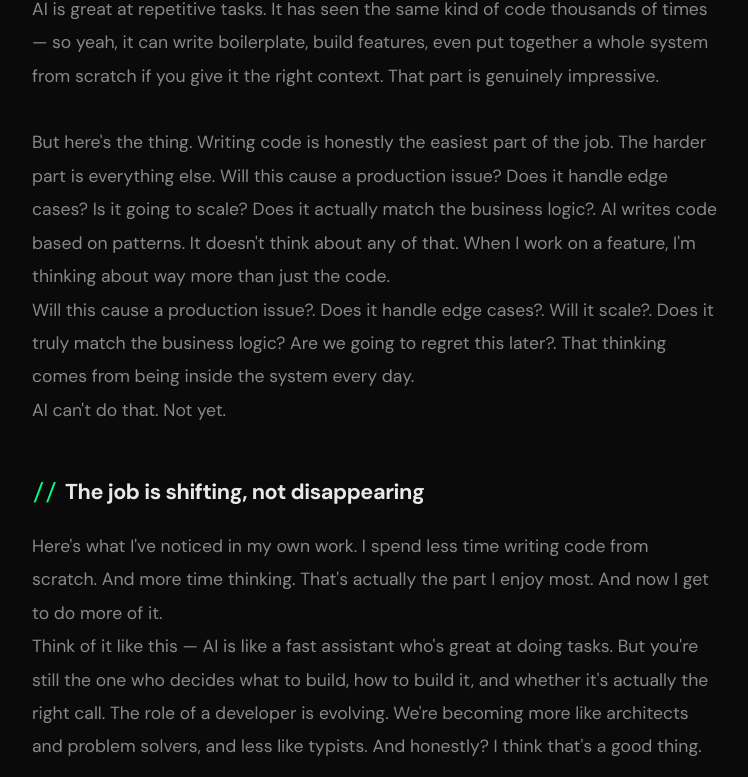
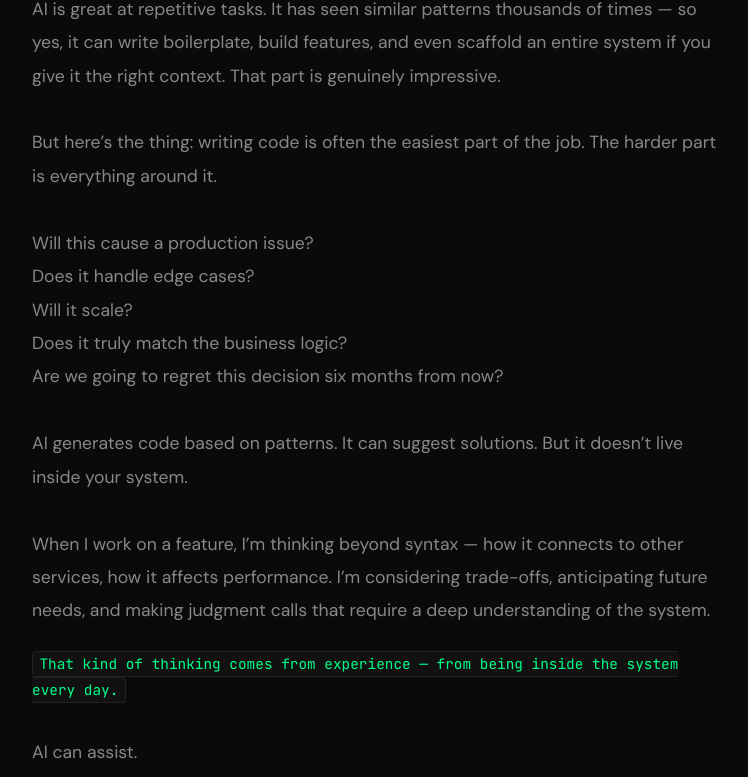
Before and after one commit to sridevi14/sridevi-portfolio, a Next.js app: page /blog/will-ai-replace-developers-heres-what-i-actually-think in a window 1280 px wide. Shown: the part 1619-2396 px from the top of the page, without its empty margins (265-1013 px from the left). Built offline with nearby package versions, Linux system fonts and the light colour scheme.

Commit message:
fix: blog post content upgraded

```diff
--- a/src/app/blog/[slug]/page.tsx
+++ b/src/app/blog/[slug]/page.tsx
@@ -53,13 +53,30 @@ I find that relieving.`}</BlogText>
         <BlogSection>What AI is good at — and where it falls short
         </BlogSection>
         <BlogText>
-          {`AI is great at repetitive tasks. It has seen the same kind of code thousands of times — so yeah, it can write boilerplate, build features, even put together a whole system from scratch if you give it the right context. That part is genuinely impressive.
+          {`AI is great at repetitive tasks. It has seen similar patterns thousands of times — so yes, it can write boilerplate, build features, and even scaffold an entire system if you give it the right context. That part is genuinely impressive.
 
-But here's the thing. Writing code is honestly the easiest part of the job. The harder part is everything else. Will this cause a production issue? Does it handle edge cases? Is it going to scale? Does it actually match the business logic?. AI writes code based on patterns. It doesn't think about any of that. When I work on a feature, I'm thinking about way more than just the code.
- Will this cause a production issue?. Does it handle edge cases?. Will it scale?. Does it truly match the business logic? Are we going to regret this later?. That thinking comes from being inside the system every day.
-AI  can't do that. Not yet.
+But here’s the thing: writing code is often the easiest part of the job. The harder part is everything around it.
+
+Will this cause a production issue?
+Does it handle edge cases?
+Will it scale?
+Does it truly match the business logic?
+Are we going to regret this decision six months from now?
+
+AI generates code based on patterns. It can suggest solutions. But it doesn’t live inside your system.
+
+When I work on a feature, I’m thinking beyond syntax — how it connects to other services, how it affects performance. I’m considering trade-offs, anticipating future needs, and making judgment calls that require a deep understanding of the system.`}
+        </BlogText>
+
+        <BlogCode>
+          That kind of thinking comes from experience — from being inside the system every day.
+        </BlogCode>
+<BlogText>
+          {`
+AI can assist.
+But it doesn’t carry responsibility. Not yet.
           `}
-        </BlogText>
+    </BlogText>
         <BlogSection>The job is shifting, not disappearing
         </BlogSection>
         <BlogText>
```
